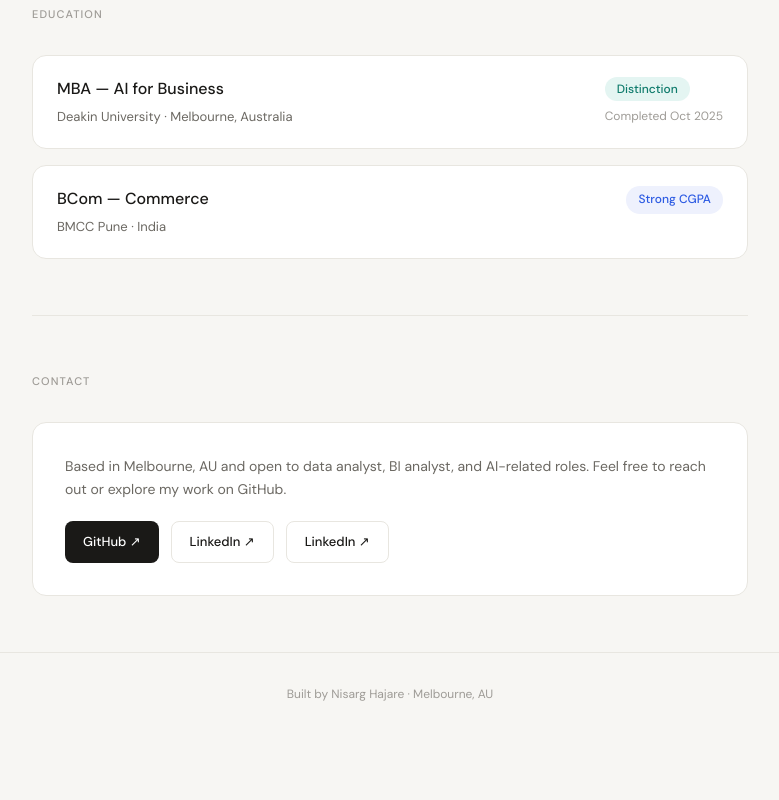
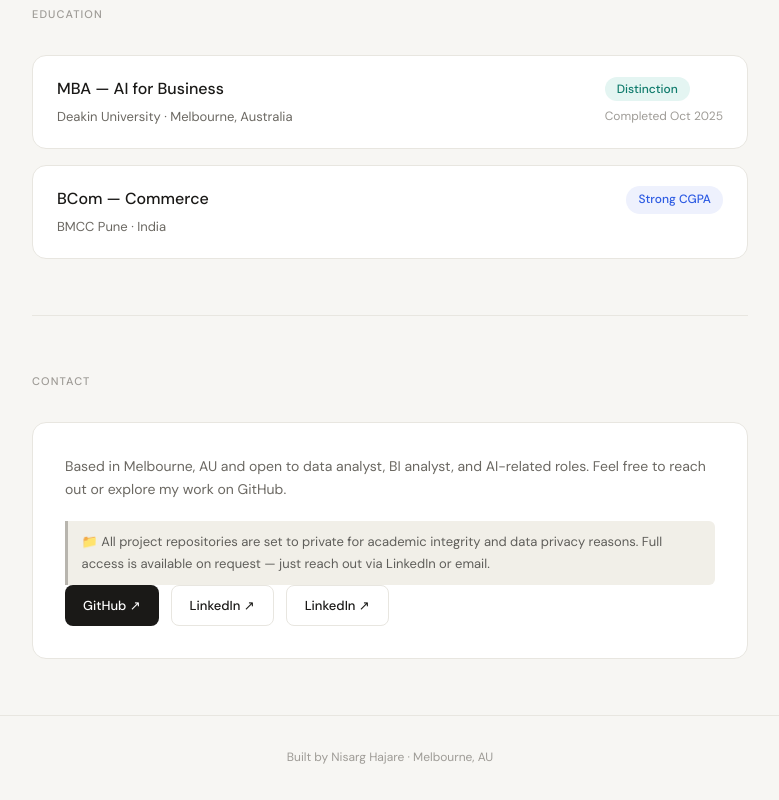
Before and after one commit to Nickh1210/Nickh1210.github.io, a plain HTML site: page index.html in a window 1280 px wide. Shown: the part 3084-3884 px from the top of the page, without its empty margins (250-1029 px from the left). Before the commit the page ends 3820 px from the top, so only its background shows below. Drawn offline with Linux system fonts and the light colour scheme.

Commit message:
Add private repo note

```diff
--- a/index.html
+++ b/index.html
@@ -324,6 +324,7 @@
     <div class="section-label">Contact</div>
     <div class="contact-card">
       <p>Based in Melbourne, AU and open to data analyst, BI analyst, and AI-related roles. Feel free to reach out or explore my work on GitHub.</p>
+      <p style="font-size: 13px; background: #f1efe8; border-left: 3px solid #b8b5ae; padding: 0.65rem 0.85rem; border-radius: 0 6px 6px 0; color: #5f5e5a; margin-bottom: 0;">📁 All project repositories are set to private for academic integrity and data privacy reasons. Full access is available on request — just reach out via LinkedIn or email.</p>
       <div class="contact-links">
         <a class="btn btn-primary" href="https://github.com/Nickh1210" target="_blank">GitHub ↗</a>
         <a class="btn btn-secondary" href="https://www.linkedin.com/in/nisarghajare9860/" target="_blank">LinkedIn ↗</a>
```
